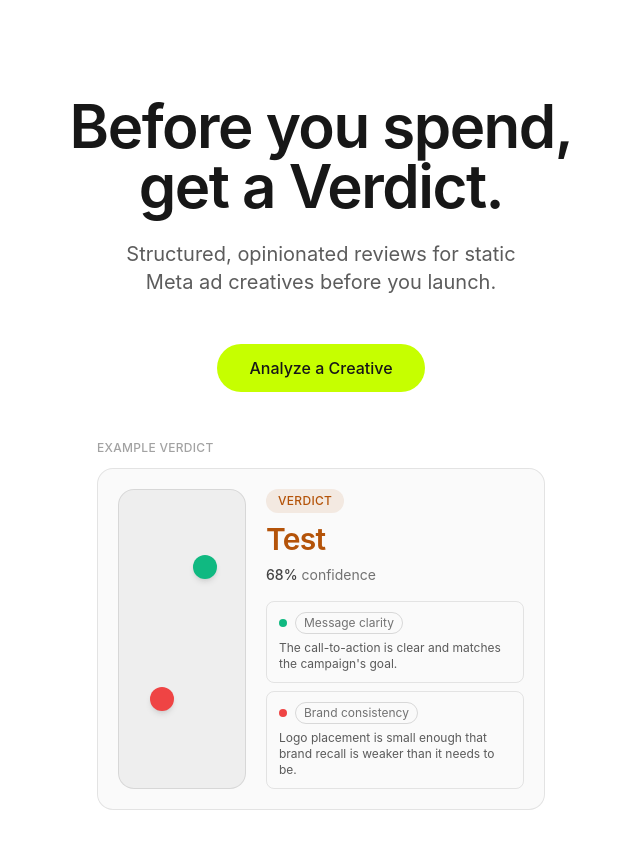
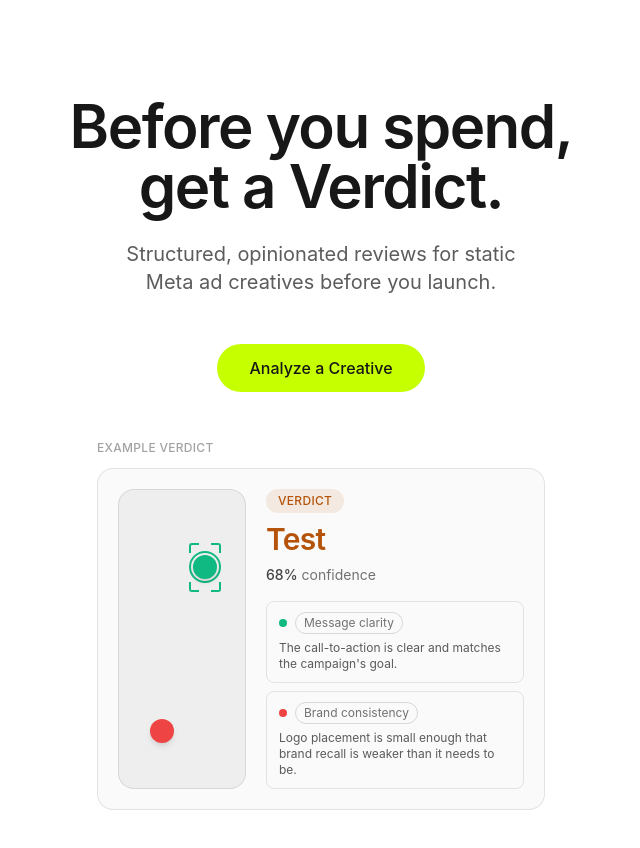
Before and after one commit to orifeinberg-dot/Verdict, a Next.js app: page / in a window 1280 px wide. Shown: the top 848 px of the page, without its empty margins (319-959 px from the left). Built offline with nearby package versions, Linux system fonts and the light colour scheme.

Commit message:
Improve annotation UX with corner-frame highlights

```diff
--- a/app/verdict/[id]/page.tsx
+++ b/app/verdict/[id]/page.tsx
@@ -44,7 +44,6 @@ export default function VerdictPage() {
   // right.
   const [hoveredId, setHoveredId] = useState<string | null>(null);
   const [selectedId, setSelectedId] = useState<string | null>(null);
-  const activeId = hoveredId ?? selectedId;
   const imageWrapperRef = useRef<HTMLDivElement>(null);
 
   // Scrolling only ever follows the side the user just interacted with —
@@ -106,7 +105,8 @@ export default function VerdictPage() {
             image={image}
             strengths={report.strengths}
             weaknesses={report.weaknesses}
-            activeId={activeId}
+            hoveredId={hoveredId}
+            selectedId={selectedId}
             onHover={setHoveredId}
             onSelect={selectMarker}
           />
@@ -114,7 +114,8 @@ export default function VerdictPage() {
         <VerdictReport
           report={report}
           context={context}
-          activeId={activeId}
+          hoveredId={hoveredId}
+          selectedId={selectedId}
           onHover={setHoveredId}
           onSelect={selectFinding}
         />
--- a/components/annotation-list.tsx
+++ b/components/annotation-list.tsx
@@ -19,7 +19,8 @@ function categoryLabel(category: AnnotationCategory, kind: Kind): string {
 
 type ListProps = {
   points: AnnotatedPoint[];
-  activeId: string | null;
+  hoveredId: string | null;
+  selectedId: string | null;
   onHover: (id: string | null) => void;
   onSelect: (id: string) => void;
 };
@@ -38,7 +39,8 @@ export function AnnotationList({
   description,
   kind,
   points,
-  activeId,
+  hoveredId,
+  selectedId,
   onHover,
   onSelect,
   emptyMessage,
@@ -61,7 +63,7 @@ export function AnnotationList({
                 point={point}
                 kind={kind}
                 dotClass={dotClass}
-                isActive={point.id === activeId}
+                isHighlighted={point.id === hoveredId || point.id === selectedId}
                 onHover={onHover}
                 onSelect={onSelect}
               />
@@ -77,14 +79,14 @@ function Row({
   point,
   kind,
   dotClass,
-  isActive,
+  isHighlighted,
   onHover,
   onSelect,
 }: {
   point: AnnotatedPoint;
   kind: Kind;
   dotClass: string;
-  isActive: boolean;
+  isHighlighted: boolean;
   onHover: (id: string | null) => void;
   onSelect: (id: string) => void;
 }) {
@@ -106,7 +108,7 @@ function Row({
   );
 
   const baseClass = `flex w-full flex-col gap-1.5 rounded-lg border px-4 py-3 text-left transition-colors ${
-    isActive
+    isHighlighted
       ? "border-foreground/50 bg-foreground/[0.07] shadow-sm"
       : "border-foreground/10"
   }`;
--- /dev/null
+++ b/components/annotation-marker.tsx
@@ -0,0 +1,116 @@
+import type { CSSProperties } from "react";
+
+export type MarkerKind = "strength" | "weakness";
+
+const DOT_CLASS: Record<MarkerKind, string> = {
+  strength: "bg-marker-strength",
+  weakness: "bg-marker-weakness",
+};
+
+const RING_CLASS: Record<MarkerKind, string> = {
+  strength: "border-marker-strength",
+  weakness: "border-marker-weakness",
+};
+
+type Props = {
+  kind: MarkerKind;
+  selected?: boolean;
+  hovered?: boolean;
+  className?: string;
+  style?: CSSProperties;
+};
+
+// The one marker shape used everywhere a strength/weakness needs a visual
+// dot — AnnotatedImage's real on-image markers and VerdictPreview's static
+// landing-page mockup both render this, so the two can't drift out of sync
+// the way separately hand-copied classes used to. Color is the only thing
+// that varies by kind (see UI_SPEC.md's "Visual annotation design");
+// selected/hovered only ever change the ring's opacity or the dot's scale,
+// never the shape.
+export function AnnotationMarker({
+  kind,
+  selected = false,
+  hovered = false,
+  className = "",
+  style,
+}: Props) {
+  return (
+    <span
+      aria-hidden="true"
+      className={`relative flex h-8 w-8 items-center justify-center ${className}`}
+      style={style}
+    >
+      {/* Persistent selected ring — a fixed halo around the dot, on its own
+          layer so it stays visible even while a different marker is being
+          hovered (hover and selected are independent states). */}
+      <span
+        className={`absolute inset-0 rounded-full border-2 transition-opacity duration-150 ${RING_CLASS[kind]} ${
+          selected ? "opacity-100" : "opacity-0"
+        }`}
+      />
+      <span
+        className={`h-6 w-6 rounded-full shadow-md transition-transform duration-150 ${DOT_CLASS[kind]} ${
+          hovered ? "scale-110" : "scale-100"
+        }`}
+      />
+    </span>
+  );
+}
+
+const BRACKET_COLOR_CLASS: Record<MarkerKind, string> = {
+  strength: "border-marker-strength",
+  weakness: "border-marker-weakness",
+};
+
+// Below this, a region's shorter side can't fit two 10px bracket arms plus
+// a legible gap between them without the corners visually merging into a
+// solid-looking border — callers should skip rendering brackets entirely
+// below this and let the marker's own selected ring carry "selected"
+// instead. Threshold is compared against the region's size in the image's
+// *natural* pixel space, matching how marker-layout.ts already reasons
+// about on-image geometry.
+export const MIN_BRACKET_SIDE_PX = 32;
+const ARM_PX = 10;
+const ARM_STYLE = { width: ARM_PX, height: ARM_PX };
+
+type BracketsProps = {
+  kind: MarkerKind;
+  visible: boolean;
+  className?: string;
+  style?: CSSProperties;
+};
+
+// Four fixed-size corner marks traced exactly at a region's true corners —
+// the bracket motif itself never stretches or scales; only its position
+// varies per region. Quieter than a filled/bordered rectangle by design:
+// no fill, no full perimeter, so the marker (dot + ring) stays the primary
+// focal point and this reads as supporting evidence around it.
+export function AnnotationCornerBrackets({ kind, visible, className = "", style }: BracketsProps) {
+  const colorClass = BRACKET_COLOR_CLASS[kind];
+  return (
+    <div
+      aria-hidden="true"
+      className={`pointer-events-none absolute transition-opacity duration-150 ${
+        visible ? "opacity-100" : "opacity-0"
+      } ${className}`}
+      style={style}
+    >
+      <span
+        className={`absolute -left-px -top-px rounded-tl-[3px] border-l-2 border-t-2 ${colorClass}`}
+        style={ARM_STYLE}
+      />
+      <span
+        className={`absolute -right-px -top-px rounded-tr-[3px] border-r-2 border-t-2 ${colorClass}`}
+        style={ARM_STYLE}
+      />
+      <span
+        className={`absolute -bottom-px -left-px rounded-bl-[3px] border-b-2 border-l-2 ${colorClass}`}
+        style={ARM_STYLE}
+      />
+      <span
+        className={`absolute -bottom-px -right-px rounded-br-[3px] border-b-2 border-r-2 ${colorClass}`}
+        style={ARM_STYLE}
+      />
+    </div>
+  );
+}
--- a/components/verdict-preview.tsx
+++ b/components/verdict-preview.tsx
@@ -1,4 +1,5 @@
 import { ConfidenceScore } from "@/components/confidence-score";
+import { AnnotationMarker, AnnotationCornerBrackets } from "@/components/annotation-marker";
 
 const EXAMPLE_STRENGTH = {
   category: "Message clarity",
@@ -30,14 +31,23 @@ export function VerdictPreview() {
           className="relative w-full shrink-0 overflow-hidden rounded-2xl border border-foreground/10 bg-foreground/[0.05] sm:w-32"
           style={{ aspectRatio: "4 / 5" }}
         >
-          <span
-            aria-hidden="true"
-            className="absolute h-6 w-6 -translate-x-1/2 -translate-y-1/2 rounded-full bg-marker-strength shadow-md"
+          {/* Illustrates the selected state — brackets + ring together —
+              alongside a plain unselected marker, so the landing page shows
+              the same visual system as the real report. */}
+          <AnnotationCornerBrackets
+            kind="strength"
+            visible
+            style={{ left: "56%", top: "18%", width: "24%", height: "16%" }}
+          />
+          <AnnotationMarker
+            kind="strength"
+            selected
+            className="absolute -translate-x-1/2 -translate-y-1/2"
             style={{ left: "68%", top: "26%" }}
           />
-          <span
-            aria-hidden="true"
-            className="absolute h-6 w-6 -translate-x-1/2 -translate-y-1/2 rounded-full bg-marker-weakness shadow-md"
+          <AnnotationMarker
+            kind="weakness"
+            className="absolute -translate-x-1/2 -translate-y-1/2"
             style={{ left: "34%", top: "70%" }}
           />
         </div>
--- a/components/verdict-report.tsx
+++ b/components/verdict-report.tsx
@@ -40,12 +40,13 @@ function buildSummaryText(report: VerdictReportData, context: StoredCreativeCont
 type Props = {
   report: VerdictReportData;
   context: StoredCreativeContext;
-  activeId: string | null;
+  hoveredId: string | null;
+  selectedId: string | null;
   onHover: (id: string | null) => void;
   onSelect: (id: string) => void;
 };
 
-export function VerdictReport({ report, context, activeId, onHover, onSelect }: Props) {
+export function VerdictReport({ report, context, hoveredId, selectedId, onHover, onSelect }: Props) {
   const [copied, setCopied] = useState(false);
 
   async function handleCopy() {
@@ -68,13 +69,15 @@ export function VerdictReport({ report, context, activeId, onHover, onSelect }:
 
       <StrengthsList
         points={report.strengths}
-        activeId={activeId}
+        hoveredId={hoveredId}
+        selectedId={selectedId}
         onHover={onHover}
         onSelect={onSelect}
       />
       <WeaknessesList
         points={report.weaknesses}
-        activeId={activeId}
+        hoveredId={hoveredId}
+        selectedId={selectedId}
         onHover={onHover}
         onSelect={onSelect}
       />
```
Also changed, not shown: components/annotated-image.tsx (+45 -27 lines).
